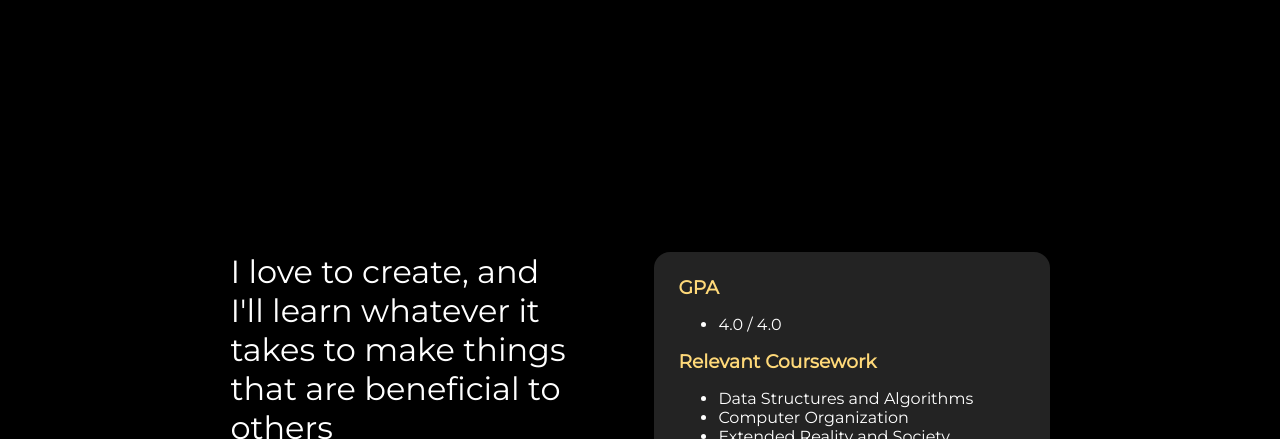
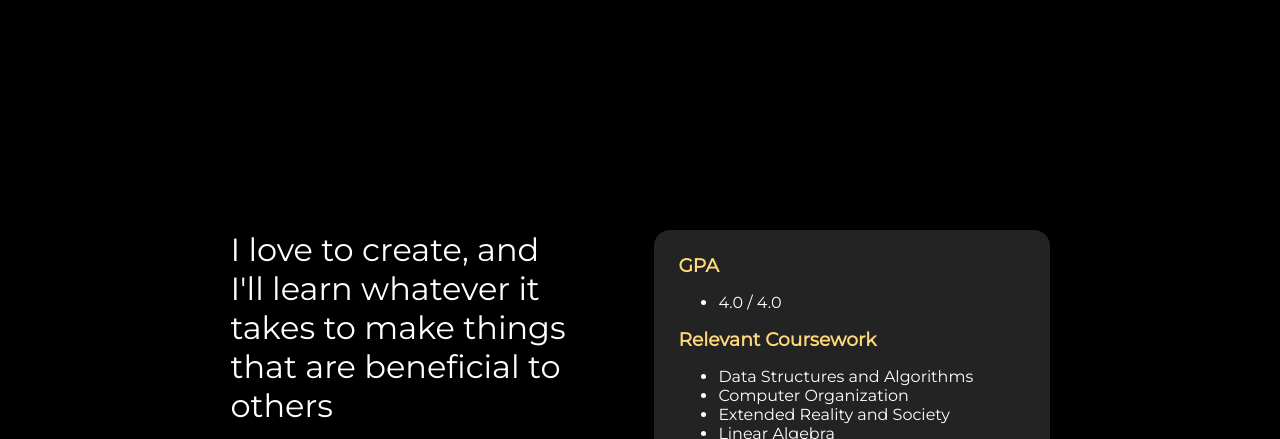
Before and after one commit to pnhalim/pnhalim.github.io, a plain HTML site: page index.html in a window 1280 px wide. Shown: the part 666-1105 px from the top of the page. Drawn offline with Linux system fonts and the light colour scheme.

```diff
--- a/index.html
+++ b/index.html
@@ -37,7 +37,7 @@
       <img class="profilepic" src="/assets/patrickprofilepic.jpg" alt="Image of Me">
     </div>
     <h2 class="intro">I'm Patrick Halim</h2>
-
+  </div>
   <div class="education">
     <div class="column-container">
       <div class="column">
@@ -75,6 +75,7 @@
       </div>
     </div>
   </div>
+  <div class="projects">
   </div>
   <!--
   <div class="outer-parallelogram">
--- a/style.css
+++ b/style.css
@@ -4,7 +4,6 @@
   margin: 0%;
   font-family: Montserrat, sans-serif;
   color: white;
-  overflow-x: clip;
 }
 body {
   background: black;
@@ -59,6 +58,9 @@
 #hi {
   margin-top: 10vh;
 }
+.start {
+  height: 100vh;
+}
 
 /* profile pic */
 .circle {
@@ -89,8 +91,6 @@
 
 /* education */
 .education {
-  position: absolute;
-  top: 100vh;
   margin: 0 4vw;
 }
 .quote {
@@ -128,7 +128,7 @@
     font-size: 2rem;
   }
   .education {
-    margin: 10vh 15vw;
+    margin: 0 15vw;
   }
   #hi {
     margin-top: 15vh;
```
Lines whose indentation alone changed are shown as unchanged.
